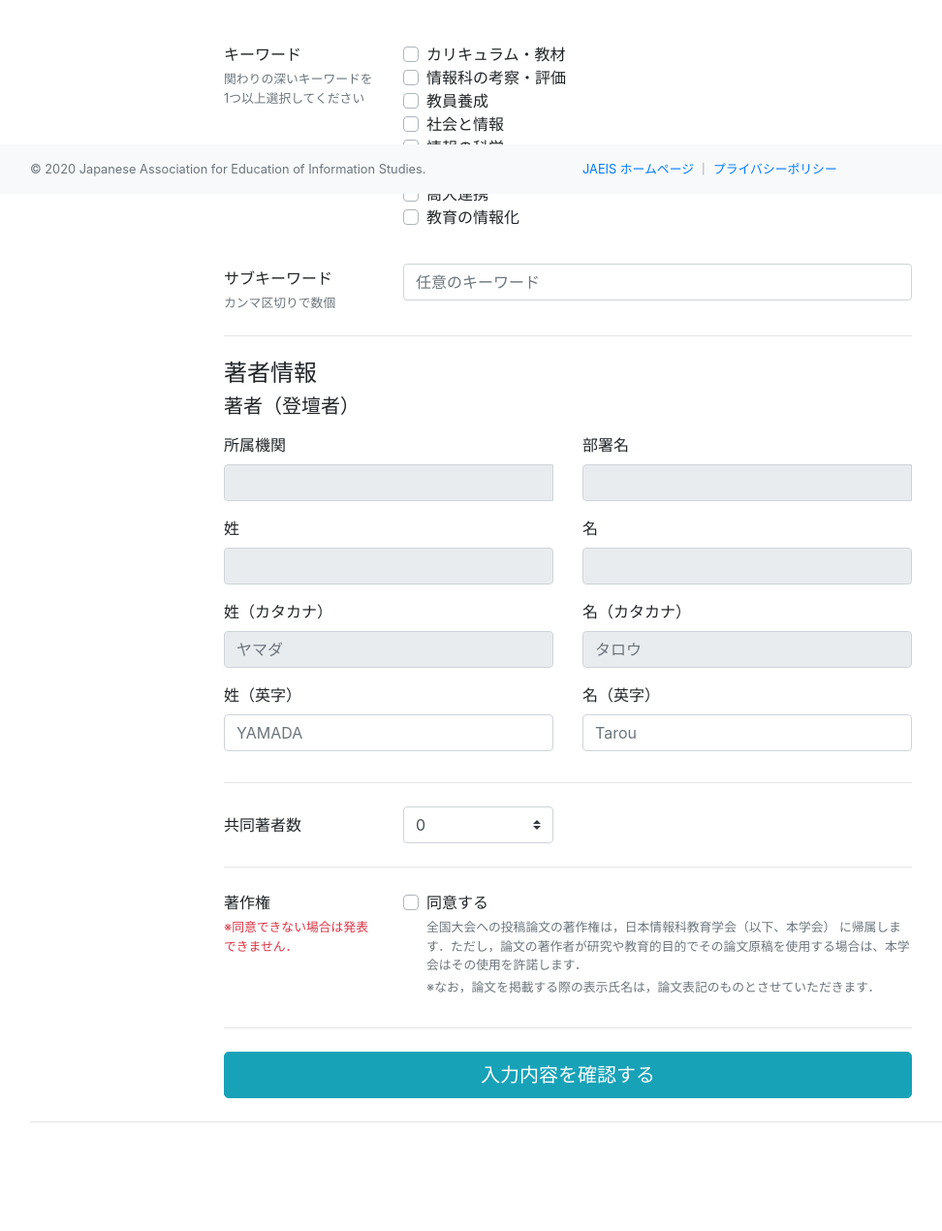
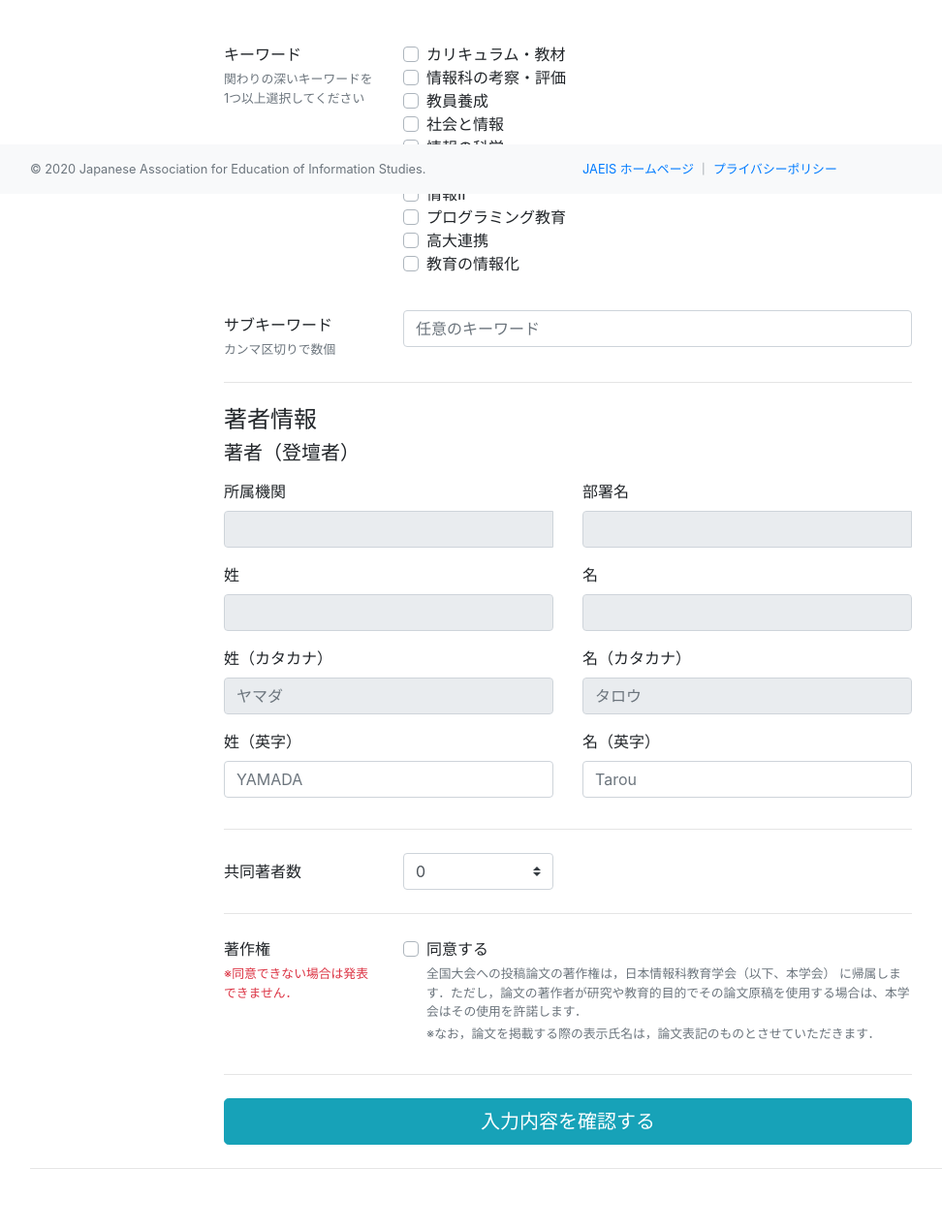
Before and after one commit to OsamuHasegawa/society-portal, a Flask app: template webapp/templates/event/presentation_register_input.html in a window 1280 px wide. Shown: the part 600-1870 px from the top of the page at 97% size, without its empty margins (54-1026 px from the left). Before the commit the page ends 1758 px from the top, so only its background shows below. Run offline with Flask 2, Linux system fonts and the light colour scheme; the template is opened without the code that fills it, so the values that code supplies are empty; some libraries are stand-ins or nearby versions.

Commit message:
:recycle: 発表申し込み時のキーワードに新教科名を追加

```diff
--- a/webapp/templates/event/presentation_register_input.html
+++ b/webapp/templates/event/presentation_register_input.html
@@ -91,16 +91,24 @@
                                     <label class="custom-control-label" for="keyword-5">情報の科学</label>
                                 </div>
                                 <div class="custom-control custom-checkbox">
-                                    <input type="checkbox" class="custom-control-input" id="keyword-6" name="keyword" value="プログラミング教育">
-                                    <label class="custom-control-label" for="keyword-6">プログラミング教育</label>
+                                    <input type="checkbox" class="custom-control-input" id="keyword-6" name="keyword" value="情報Ⅰ">
+                                    <label class="custom-control-label" for="keyword-6">情報Ⅰ</label>
                                 </div>
                                 <div class="custom-control custom-checkbox">
-                                    <input type="checkbox" class="custom-control-input" id="keyword-7" name="keyword" value="高大連携">
-                                    <label class="custom-control-label" for="keyword-7">高大連携</label>
+                                    <input type="checkbox" class="custom-control-input" id="keyword-7" name="keyword" value="情報Ⅱ">
+                                    <label class="custom-control-label" for="keyword-7">情報Ⅱ</label>
                                 </div>
                                 <div class="custom-control custom-checkbox">
-                                    <input type="checkbox" class="custom-control-input" id="keyword-8" name="keyword" value="教育の情報化">
-                                    <label class="custom-control-label" for="keyword-8">教育の情報化</label>
+                                    <input type="checkbox" class="custom-control-input" id="keyword-8" name="keyword" value="プログラミング教育">
+                                    <label class="custom-control-label" for="keyword-8">プログラミング教育</label>
+                                </div>
+                                <div class="custom-control custom-checkbox">
+                                    <input type="checkbox" class="custom-control-input" id="keyword-9" name="keyword" value="高大連携">
+                                    <label class="custom-control-label" for="keyword-9">高大連携</label>
+                                </div>
+                                <div class="custom-control custom-checkbox">
+                                    <input type="checkbox" class="custom-control-input" id="keyword-10" name="keyword" value="教育の情報化">
+                                    <label class="custom-control-label" for="keyword-10">教育の情報化</label>
                                 </div>
 
                             </div>
```
